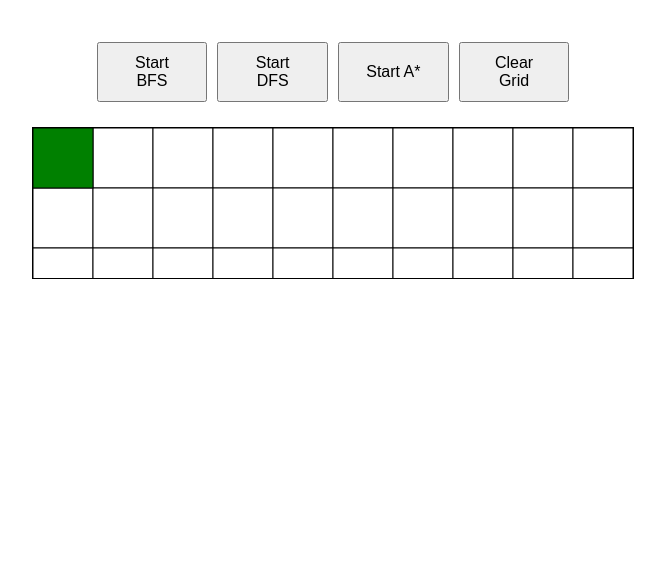
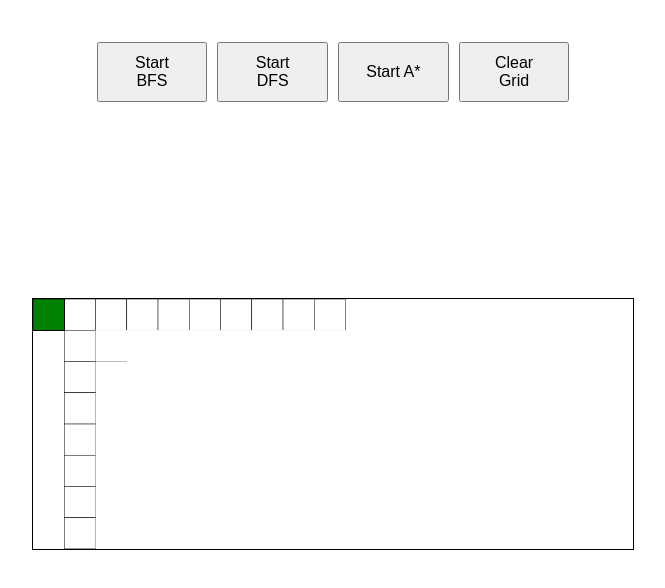
Before and after one commit to dionisioedu/ai-search-visualization, a website with bundled scripts: page index.html in a window 1280 px wide. Shown: the part 60-648 px from the top of the page, without its empty margins (307-972 px from the left). Built offline with nearby package versions, Linux system fonts and the light colour scheme.

Commit message:
Adjusts visualization

```diff
--- a/main.js
+++ b/main.js
@@ -6,8 +6,9 @@ const canvas = document.getElementById("visualizationCanvas");
 const ctx = canvas.getContext("2d");
 
 function resizeCanvas() {
-    canvas.width = canvas.clientWidth;
-    canvas.height = canvas.clientHeight;
+    const parentElement = canvas.parentElement;
+    canvas.width = parentElement.clientWidth * 0.9;
+    canvas.height = window.innerHeight * 0.6; // Ajuste a altura aqui conforme necessário
     drawEmptyGrid(ctx);
 }
 
@@ -61,5 +62,5 @@ function drawCell(ctx, row, col, color) {
     const cellSize = 60;
     ctx.fillStyle = color;
     ctx.fillRect(col * cellSize, row * cellSize, cellSize, cellSize);
-    ctx.strokeRect(col * cellSize, row * cellSize, cellSize, cellSize);
+    ctx.strokeRect(col * cellSize, row * col * cellSize, cellSize, cellSize);
 }
--- a/style.css
+++ b/style.css
@@ -7,6 +7,7 @@ body {
     display: flex;
     flex-direction: column;
     align-items: center;
+    height: 100vh;
   }
 
   h1 {
@@ -30,12 +31,15 @@ body {
   .canvas-container {
     display: flex;
     justify-content: center;
+    align-items: center;
+    flex-grow: 1;
     width: 100%;
+    padding: 20px;
+    box-sizing: border-box;
   }
 
   canvas {
     border: 1px solid #000;
-    margin-top: 20px;
     width: 90%;
     max-width: 600px;
     height: auto;
```
